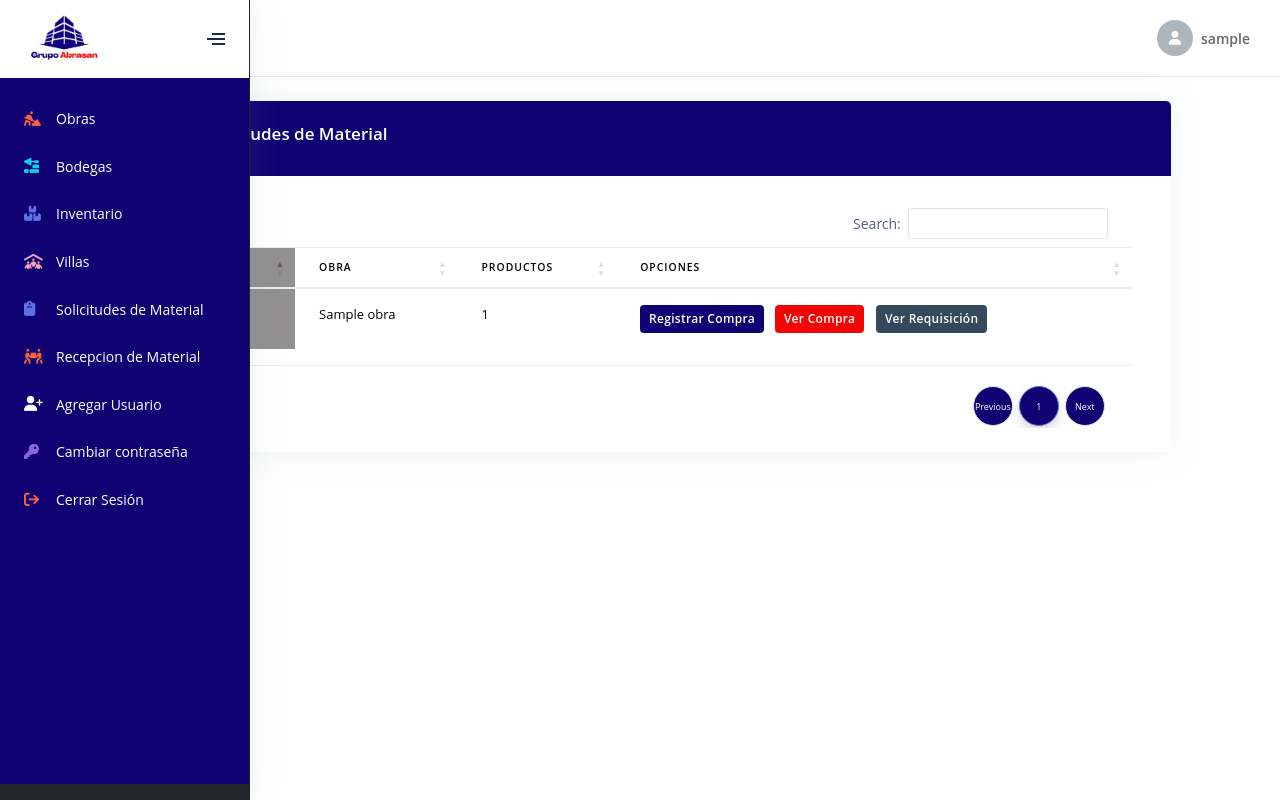
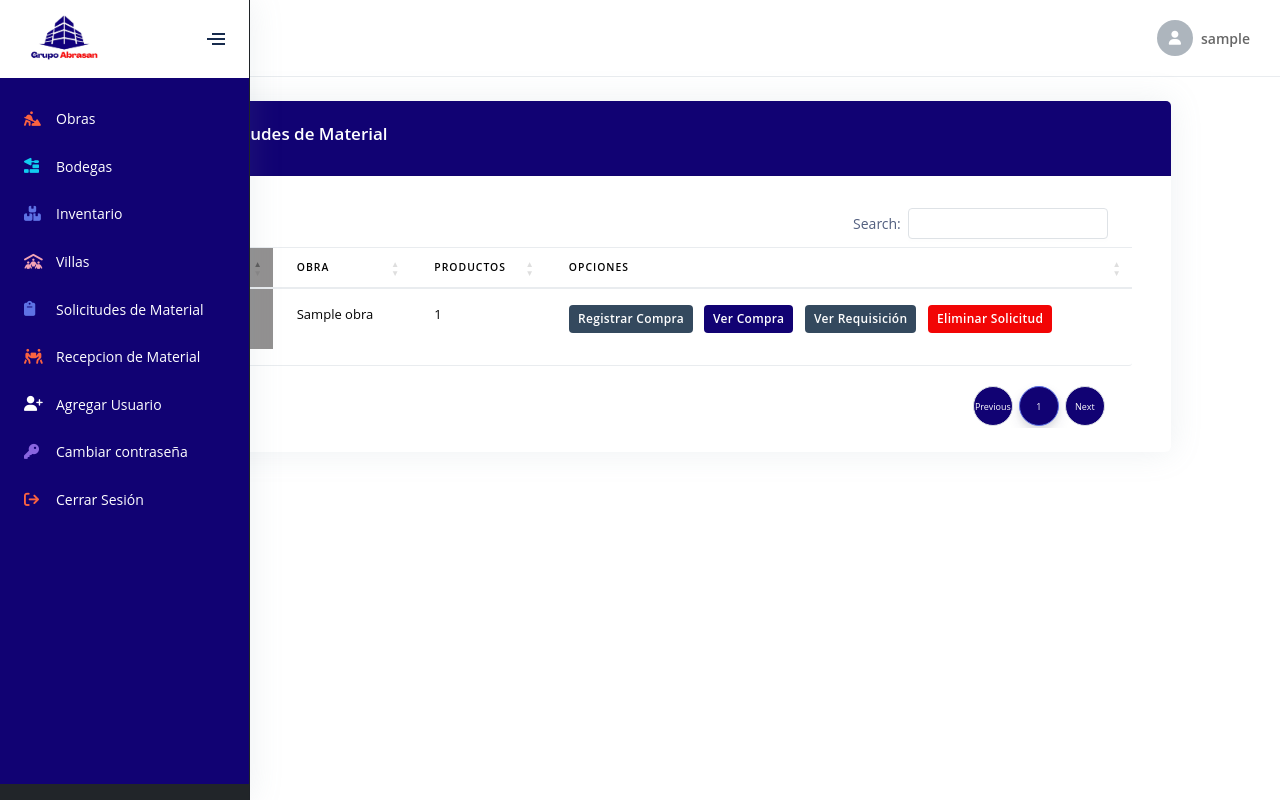
Before and after one commit to mons-castrosix/prueba2, a Django app: page /inventario/solicitudes/ in a window 1280 px wide. Run offline with Django 4.2, Linux system fonts and the light colour scheme; a user stored in the database is signed in; tables that the repository leaves empty hold one stand-in row (values such as "Sample post"); some libraries are stand-ins or nearby versions.

Commit message:
elim solic

```diff
--- a/grupo_abrasan/app/static/app/js/eliminar.js
+++ b/grupo_abrasan/app/static/app/js/eliminar.js
@@ -90,3 +90,23 @@ function eliminarProductoBodega(bodega,id){
         }
     })
 }
+
+
+function eliminarSolicitud(solicitud){
+    Swal.fire({
+        "title":"¿Estás seguro de eliminar este registro?",
+        "text": "Esta acción no se puede deshacer.",
+        "icon": "question",
+        "showCancelButton":true,
+        "cancelButtonText":"No, Cancelar.",
+        "confirmButtonText":"Si, Eliminar.",
+        "reverseButtons":true,
+        "confirmButtonColor":"#F20505",
+        "cancelButtonColor":"#110273"
+    })
+    .then(function (result){
+        if (result.isConfirmed){
+            window.location.href="/inventario/eliminar-solicitud/"+solicitud+"/"
+        }
+    })
+}
--- a/grupo_abrasan/app/templates/app/requisiciones/solicitudes.html
+++ b/grupo_abrasan/app/templates/app/requisiciones/solicitudes.html
@@ -72,11 +72,14 @@
                               <td>{{s.total}}</td>
                               <td>
                                 {% if perms.app.change_compra %}
-                                <a class="btn btn-sm" style="background-color:#110273; color:white" href="{% url 'app:compras' s.solicitud %}" >Registrar Compra</a>
-                                <a class="btn btn-sm" style="background-color:#F20505; color:white" href="{% url 'app:ver_compra' s.solicitud %}" >Ver Compra</a>
+                                <a class="btn btn-sm" style="background-color:#34495E; color:white" href="{% url 'app:compras' s.solicitud %}" >Registrar Compra</a>
+                                <a class="btn btn-sm" style="background-color:#110273; color:white" href="{% url 'app:ver_compra' s.solicitud %}" >Ver Compra</a>
                                 {% endif %}
                                 {% if perms.app.view_solicitud %}
                                 <a class="btn btn-sm" style="background-color:#34495E; color:white" href="{% url 'app:requisiciones' s.solicitud %}" >Ver Requisición</a>
+                                {% endif %}
+                                {% if perms.app.view_solicitud %}
+                                <a class="btn btn-sm" style="background-color:#F20505; color:white" href="{% url 'app:elimina_solicitud' s.solicitud %}" >Eliminar Solicitud</a>
                                 {% endif %}
                               </td>
                             </tr>
--- a/grupo_abrasan/app/urls.py
+++ b/grupo_abrasan/app/urls.py
@@ -51,6 +51,7 @@ urlpatterns=[
    #------------------- SOLICITUD REQUISICION ---------------------------------
    path("solicitud-requisicion/<id>/",views.solicitud,name="solicitud_requisicion"),
    path("solicitudes/",views.solicitudes,name="listar_solicitudes"),
+   path("eliminar-solicitud/<solicitud>",views.eliminar_solicitud,name="elimina_solicitud"),
    path("eliminar-producto-solicitud/<id>",views.eliminar_prodsolicitud,name="eliminarprod_solicitud"),
    path("compras/<solicitud>",views.compra,name="compras"),
    path("modificar-compra/<id>/",views.modificar_compra,name="modificar_compra"),
--- a/grupo_abrasan/app/views.py
+++ b/grupo_abrasan/app/views.py
@@ -582,6 +582,14 @@ def solicitudes(request):
     }
     return render(request,'app/requisiciones/solicitudes.html',data)
 @permission_required('app.view_solicitud')
+
+def eliminar_solicitud(request,solicitud):
+    solicitud=get_list_or_404(Solicitud,solicitud=solicitud)
+    for s in solicitud:
+        s.delete()
+    messages.success(request, "Eliminada correctamente")
+    return redirect("/inventario/solicitudes/")
+
 def eliminar_prodsolicitud(request,id):
     producto=get_list_or_404(Solicitud,id=id)
 
@@ -827,11 +835,12 @@ def recepcion_registro(request,solicitud):
                     print(productobodega.cantidad)
                     antes=productobodega.cantidad
                     productobodega.cantidad=int(antes)+int(llego)
-                    print(productobodega.cantidad)
                     productobodega.save()
 
-
-
+                    if(productobodega.exist()):
+                        print("ya existe producto en solicitudes")
+                    else:
+                        print("No existe")
 
                     pend=pendiente[i]
                     if pend == '':
@@ -856,8 +865,8 @@ def recepcion_registro(request,solicitud):
 
         if formulario.is_valid():
                 pass
-                #messages.success(request, "Recepcion Registrada")
-                #return redirect("/inventario/recepcion-bodega/")
+                messages.success(request, "Recepcion Registrada")
+                return redirect("/inventario/recepcion-bodega/")
         else:
                 data["form"]=formulario
 
```
